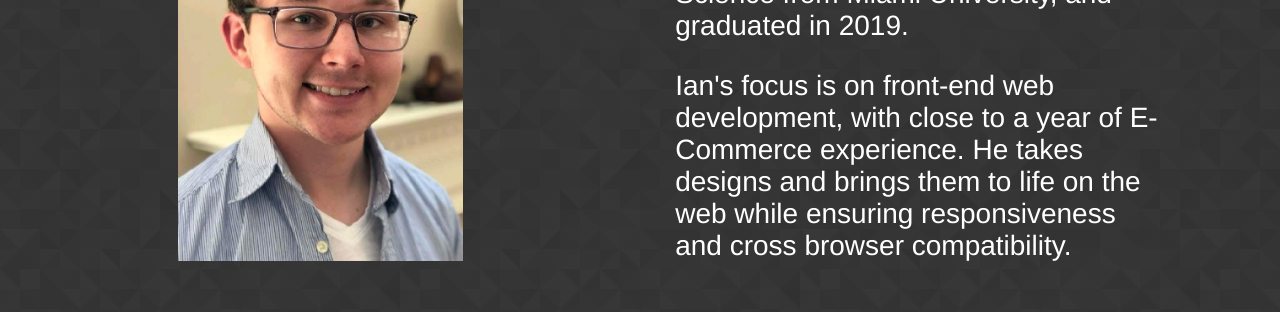
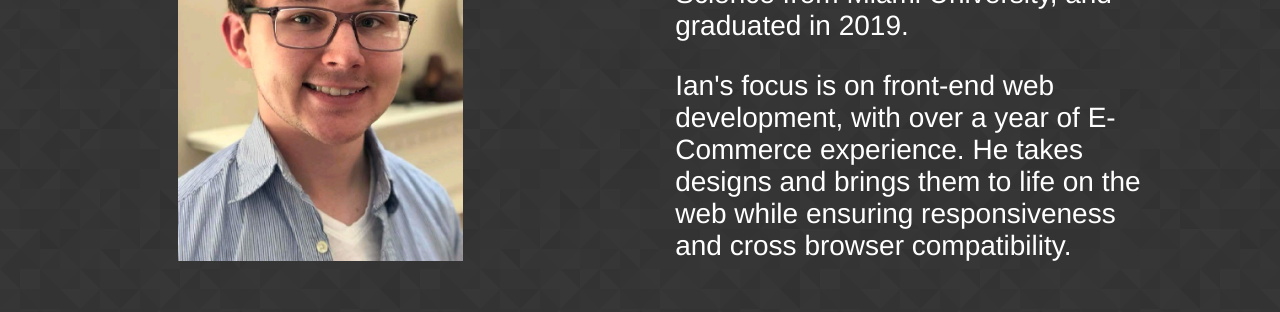
Before and after one commit to ianprice943/ianprice943-portfolio, a Vue app: page / in a window 1280 px wide. Shown: the part 251-563 px from the top of the page. Built offline with nearby package versions, Linux system fonts and the light colour scheme.

Commit message:
updated home text to better reflect working time

```diff
--- a/src/components/Home.vue
+++ b/src/components/Home.vue
@@ -13,7 +13,7 @@
                     Bachelor of Science in Computer Science from Miami University, and graduated in 2019.
                 </div>
                 <div>
-                    Ian's focus is on front-end web development, with close to a year of E-Commerce experience.
+                    Ian's focus is on front-end web development, with over a year of E-Commerce experience.
                     He takes designs and brings them to life on the web while ensuring responsiveness and
                     cross browser compatibility.
                 </div>
```
